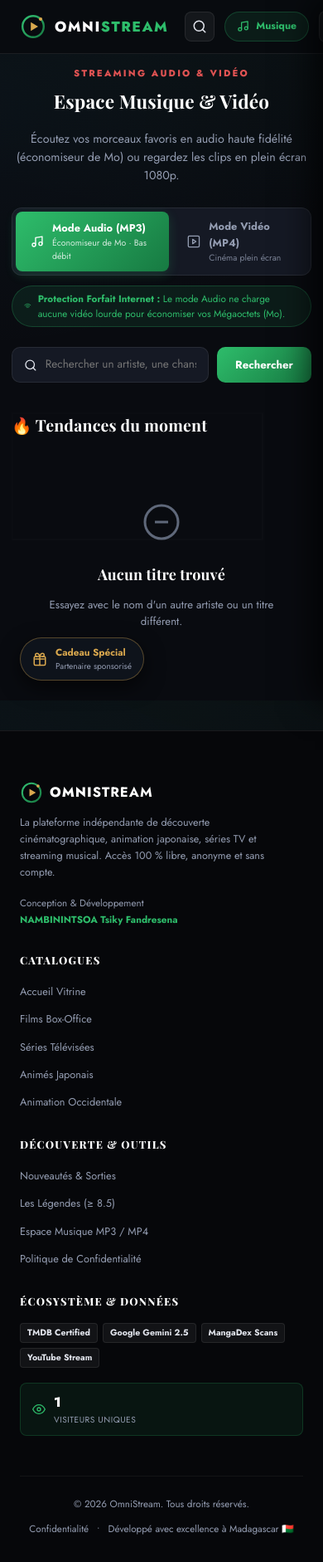
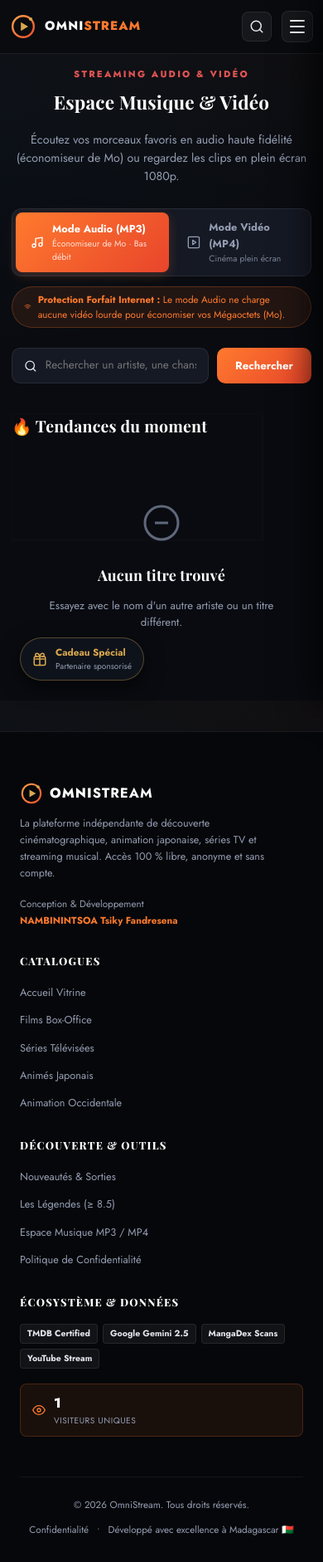
Before and after one commit to nambinintsoatsiky12/omnistream, a Flask app: page /musiques in a window 390 px wide. Shown: the whole page at 83% size. Before the commit the page ends 1849 px from the top, so only its background shows below. Run offline with Flask 3, Linux system fonts and the light colour scheme; some libraries are stand-ins or nearby versions; some web fonts are replaced.

Commit message:
Fix cadrage mobile, restauration du menu burger et remplacement du vert par l'orange cinéma
- Topbar mobile : la pilule Musique poussait le bouton burger hors de
  l'écran (barre plus large que le viewport -> tout le site mal cadré,
  carrousel hero coupé à droite). Pilule Musique masquée sous 768px,
  burger garanti visible (flex-shrink: 0), paddings resserrés.
- Contenu coupé sous le header fixe : main utilise désormais
  calc(var(--header-h) + marge), mesurée en JS -> plus rien ne passe
  sous la barre d'onglets au défilement (mobile et desktop).
- html { overflow-x: hidden } : stoppe le débordement horizontal global.
- Menu 3 tirés : ajout de « Actualités Streaming » (ancre #actualites sur
  l'accueil + scroll-margin), « Films ≥ 8.5 · Légendes » et
  « Nouveautés » ; onglet renommé « Films ≥ 8.5 ».
- Palette : vert émeraude remplacé par orange/rouge cinéma (#ff7a2e ->
  #e8452b) sur tout le site (titre hero en dégradé orange, boutons,
  onglet actif, carrousel, drawer, focus, glows, logo, favicon).
  Le doré, le cyan et le rouge sont conservés pour la variété.

Co-authored-by: arena-agent <297053741+arena-agent@users.noreply.github.com>

```diff
--- a/static/css/style.css
+++ b/static/css/style.css
@@ -13,28 +13,28 @@
   --surface-hover: #242c3f;
   --border: rgba(255, 255, 255, 0.08);
   --border-subtle: rgba(255, 255, 255, 0.05);
-  --border-hover: rgba(46, 189, 107, 0.38);
-  --border-focus: rgba(46, 189, 107, 0.55);
+  --border-hover: rgba(255, 122, 46, 0.38);
+  --border-focus: rgba(255, 122, 46, 0.55);
 
   --text: #e2e5ed;
   --text-bright: #ffffff;
   --muted: #949db2;
   --muted-dark: #5f687a;
 
-  --accent: #2ebd6b;
-  --accent-hover: #36d67b;
+  --accent: #ff7a2e;
+  --accent-hover: #ff9550;
   --accent-cyan: #38bdf8;
   --accent-red: #e05353;
   --accent-blue: #2563eb;
   --gold: #d9a84e;
   --gold-hover: #e8b75d;
 
-  --gradient: linear-gradient(135deg, #2ebd6b 0%, #177a42 100%);
+  --gradient: linear-gradient(135deg, #ff7a2e 0%, #e8452b 100%);
   --gradient-gold: linear-gradient(135deg, #e3b95f 0%, #d9a84e 50%, #b98a35 100%);
   --gradient-cyan: linear-gradient(135deg, #38bdf8 0%, #0284c7 100%);
   --gradient-card: linear-gradient(180deg, rgba(22, 27, 38, 0.75) 0%, rgba(15, 18, 26, 0.95) 100%);
 
-  --glow-emerald: rgba(46, 189, 107, 0.2);
+  --glow-accent: rgba(255, 122, 46, 0.2);
   --glow-gold: rgba(217, 168, 78, 0.2);
   --glow-cyan: rgba(56, 189, 248, 0.2);
   --glass: rgba(16, 19, 27, 0.85);
@@ -72,11 +72,12 @@
   scroll-behavior: smooth;
   -webkit-font-smoothing: antialiased;
   -moz-osx-font-smoothing: grayscale;
+  overflow-x: hidden;
 }
 
 body {
   background:
-    radial-gradient(1100px 600px at 80% -10%, rgba(46, 189, 107, 0.04), transparent 60%),
+    radial-gradient(1100px 600px at 80% -10%, rgba(255, 122, 46, 0.04), transparent 60%),
     radial-gradient(900px 550px at -10% 15%, rgba(56, 189, 248, 0.03), transparent 55%),
     var(--bg);
   background-attachment: fixed;
@@ -303,6 +304,7 @@
   align-items: center;
   gap: 12px;
   margin-left: auto;
+  flex-shrink: 0;
 }
 
 .icon-btn {
@@ -329,8 +331,8 @@
   align-items: center;
   gap: 8px;
   padding: 7px 14px;
-  background: rgba(46, 189, 107, 0.1);
-  border: 1px solid rgba(46, 189, 107, 0.25);
+  background: rgba(255, 122, 46, 0.1);
+  border: 1px solid rgba(255, 122, 46, 0.25);
   border-radius: var(--radius-pill);
   color: var(--accent);
   font-size: 0.82rem;
@@ -359,6 +361,7 @@
   gap: 5px;
   cursor: pointer;
   padding: 8px;
+  flex-shrink: 0;
   transition: all var(--transition-fast);
 }
 
@@ -1616,8 +1630,13 @@
   margin: 0 auto;
   width: 100%;
   padding: 24px 36px 60px;
-  padding-top: 84px;
+  padding-top: calc(var(--header-h, 110px) + 16px);
   flex: 1;
+}
+
+/* Les ancres (#actualites...) s'arrêtent sous le header fixe */
+section[id] {
+  scroll-margin-top: calc(var(--header-h, 110px) + 20px);
 }
 
 main:has(.landing-hero-ua),
@@ -2447,7 +2466,7 @@
 .mode-btn.active {
   background: var(--gradient);
   color: #fff;
-  box-shadow: 0 4px 14px var(--glow-emerald);
+  box-shadow: 0 4px 14px var(--glow-accent);
 }
 
 .data-saver-notice {
@@ -2456,8 +2475,8 @@
   gap: 8px;
   padding: 6px 14px;
   border-radius: var(--radius-pill);
-  background: rgba(46, 189, 107, 0.1);
-  border: 1px solid rgba(46, 189, 107, 0.25);
+  background: rgba(255, 122, 46, 0.1);
+  border: 1px solid rgba(255, 122, 46, 0.25);
   font-size: 0.78rem;
   color: var(--accent);
 }
@@ -3313,8 +3332,8 @@
   gap: 10px;
   padding: 10px 14px;
   border-radius: 8px;
-  background: rgba(46, 189, 107, 0.08);
-  border: 1px solid rgba(46, 189, 107, 0.2);
+  background: rgba(255, 122, 46, 0.08);
+  border: 1px solid rgba(255, 122, 46, 0.2);
   color: var(--accent);
 }
 
@@ -3387,13 +3406,22 @@
 
   .hero-ua-title { font-size: 2.3rem; }
   .hero-ua-content { padding: 40px 14px 20px; }
-  main { padding: 16px 14px 60px; padding-top: 76px; }
+  main { padding: 16px 14px 60px; padding-top: calc(var(--header-h, 110px) + 12px); }
   .grid { grid-template-columns: repeat(auto-fill, minmax(135px, 1fr)); gap: 14px; }
   .footer-container { grid-template-columns: 1fr; }
   .footer-bottom { flex-direction: column; text-align: center; }
+
+  /* Le burger (3 tirés) reste visible : la pilule Musique passe dans le menu */
+  .topbar-inner { padding: 0 12px; gap: 12px; }
+  .topbar-music-link { display: none; }
+
+  /* Onglets plus compacts : davantage de catégories visibles d'un coup */
+  .tabs { padding: 0 12px; }
+  .tabs a { padding: 10px 11px; font-size: 0.8rem; gap: 6px; }
 }
 
 @media (max-width: 480px) {
+  .logo-text { font-size: 1rem; letter-spacing: 1px; }
   .hero-ua-title { font-size: 1.9rem; }
   .hero-ua-sub { font-size: 0.92rem; }
   .mini-stat-number { font-size: 1.6rem; }
--- a/templates/base.html
+++ b/templates/base.html
@@ -8,7 +8,7 @@
 <link rel="preconnect" href="https://fonts.googleapis.com">
 <link rel="preconnect" href="https://fonts.gstatic.com" crossorigin>
 <link href="https://fonts.googleapis.com/css2?family=Playfair+Display:ital,wght@0,500;0,600;0,700;0,800;1,600;1,700&family=Jost:wght@400;500;600;700;800&display=swap" rel="stylesheet">
-<link rel="stylesheet" href="{{ url_for('static', filename='css/style.css') }}?v=17">
+<link rel="stylesheet" href="{{ url_for('static', filename='css/style.css') }}?v=18">
 <script src="{{ url_for('static', filename='js/notification-cleanup.js') }}?v=1" defer></script>
 <meta name="google-site-verification" content="_2AZ02eYdKym_uGxJKyCLYGmmG_E_JmaQ-2WHqswEyY">
 </head>
@@ -22,8 +22,8 @@
         <svg viewBox="0 0 40 40" width="32" height="32" aria-hidden="true">
           <defs>
             <linearGradient id="logoGrad" x1="0" y1="0" x2="1" y2="1">
-              <stop offset="0%" stop-color="#33c173"/>
-              <stop offset="100%" stop-color="#177a42"/>
+              <stop offset="0%" stop-color="#ffa14d"/>
+              <stop offset="100%" stop-color="#f0512b"/>
             </linearGradient>
           </defs>
           <circle cx="20" cy="20" r="16" fill="none" stroke="url(#logoGrad)" stroke-width="3"/>
@@ -103,7 +103,7 @@
     </a>
     <a href="{{ url_for('index', tab='legendes') }}" class="{{ 'active' if tab=='legendes' else '' }}">
       <svg viewBox="0 0 24 24" width="14" height="14" fill="none" stroke="currentColor" stroke-width="1.8" stroke-linecap="round" stroke-linejoin="round"><path d="M6 9H4.5a2.5 2.5 0 0 1 0-5H6"></path><path d="M18 9h1.5a2.5 2.5 0 0 0 0-5H18"></path><path d="M4 22h16"></path><path d="M10 14.66V17c0 .55-.45 1-1 1H7v2h10v-2h-2c-.55 0-1-.45-1-1v-2.34c3.34-1.28 5-4.66 5-7.66V4H6v5c0 3 1.66 6.38 5 7.66z"></path></svg>
-      Légendes (≥ 8.5)
+      Films ≥ 8.5
     </a>
   </nav>
   {% endif %}
@@ -187,11 +187,19 @@
         <span class="drawer-badge">Sorties</span>
       </a>
 
+      <a href="{{ url_for('index') }}#actualites" class="drawer-item">
+        <span class="drawer-item-icon red-icon">
+          <svg viewBox="0 0 24 24" width="15" height="15" fill="none" stroke="currentColor" stroke-width="1.8" stroke-linecap="round" stroke-linejoin="round"><path d="M4 22h16a2 2 0 0 0 2-2V4a2 2 0 0 0-2-2H8a2 2 0 0 0-2 2v16a2 2 0 0 1-4 0V9"></path><path d="M18 14h-8"></path><path d="M15 18h-5"></path><path d="M10 6h8v4h-8V6z"></path></svg>
+        </span>
+        <span class="drawer-item-label">Actualités Streaming</span>
+        <span class="drawer-badge red">News</span>
+      </a>
+
       <a href="{{ url_for('index', tab='legendes') }}" class="drawer-item {{ 'active' if tab=='legendes' else '' }}">
         <span class="drawer-item-icon gold-icon">
           <svg viewBox="0 0 24 24" width="15" height="15" fill="none" stroke="currentColor" stroke-width="1.8" stroke-linecap="round" stroke-linejoin="round"><path d="M6 9H4.5a2.5 2.5 0 0 1 0-5H6"></path><path d="M18 9h1.5a2.5 2.5 0 0 0 0-5H18"></path><path d="M4 22h16"></path><path d="M10 14.66V17c0 .55-.45 1-1 1H7v2h10v-2h-2c-.55 0-1-.45-1-1v-2.34c3.34-1.28 5-4.66 5-7.66V4H6v5c0 3 1.66 6.38 5 7.66z"></path></svg>
         </span>
-        <span class="drawer-item-label">Les Légendes (≥ 8.5)</span>
+        <span class="drawer-item-label">Films ≥ 8.5 · Légendes</span>
         <span class="drawer-badge gold">Top</span>
       </a>
 
--- a/templates/landing.html
+++ b/templates/landing.html
@@ -33,14 +33,14 @@
     <div class="hero-ua-kicker">BIENVENUE SUR OMNISTREAM MADAGASCAR</div>
     <h1 class="hero-ua-title">
       Le streaming,<br>
-      <span class="hero-ua-gold">Libre,</span> <span class="hero-ua-green">Illimité &amp; Gratuit</span>
+      <span class="hero-ua-gold">Libre,</span> <span class="hero-ua-orange">Illimité &amp; Gratuit</span>
     </h1>
     <p class="hero-ua-sub">
       La plateforme multimédia indépendante à Madagascar : Films 4K, Séries TV, Animés Japonais, Scans Mangas VF et Musique en accès direct sans compte.
     </p>
 
     <div class="hero-ua-buttons">
-      <a href="{{ url_for('index', tab='films') }}" class="ua-btn-green">
+      <a href="{{ url_for('index', tab='films') }}" class="ua-btn-accent">
         <svg viewBox="0 0 24 24" width="16" height="16" fill="none" stroke="currentColor" stroke-width="2.5" stroke-linecap="round" stroke-linejoin="round"><rect x="2" y="2" width="20" height="20" rx="2.18"></rect><line x1="7" y1="2" x2="7" y2="22"></line><line x1="17" y1="2" x2="17" y2="22"></line><line x1="2" y1="12" x2="22" y2="12"></line></svg>
         <span>Explorer le catalogue</span>
       </a>
@@ -102,7 +102,7 @@
 <!-- ================================================================
      2. ACTUALITÉS / DERNIÈRES NOUVELLES (STYLE SCREENSHOT 2)
      ================================================================ -->
-<section class="ua-news-section">
+<section class="ua-news-section" id="actualites">
   <div class="ua-news-container">
     <div class="ua-news-header reveal">
       <div class="ua-news-title-group">
```
Also changed, not shown: other parts of static/css/style.css (+59 -48 lines), static/favicon.svg.
